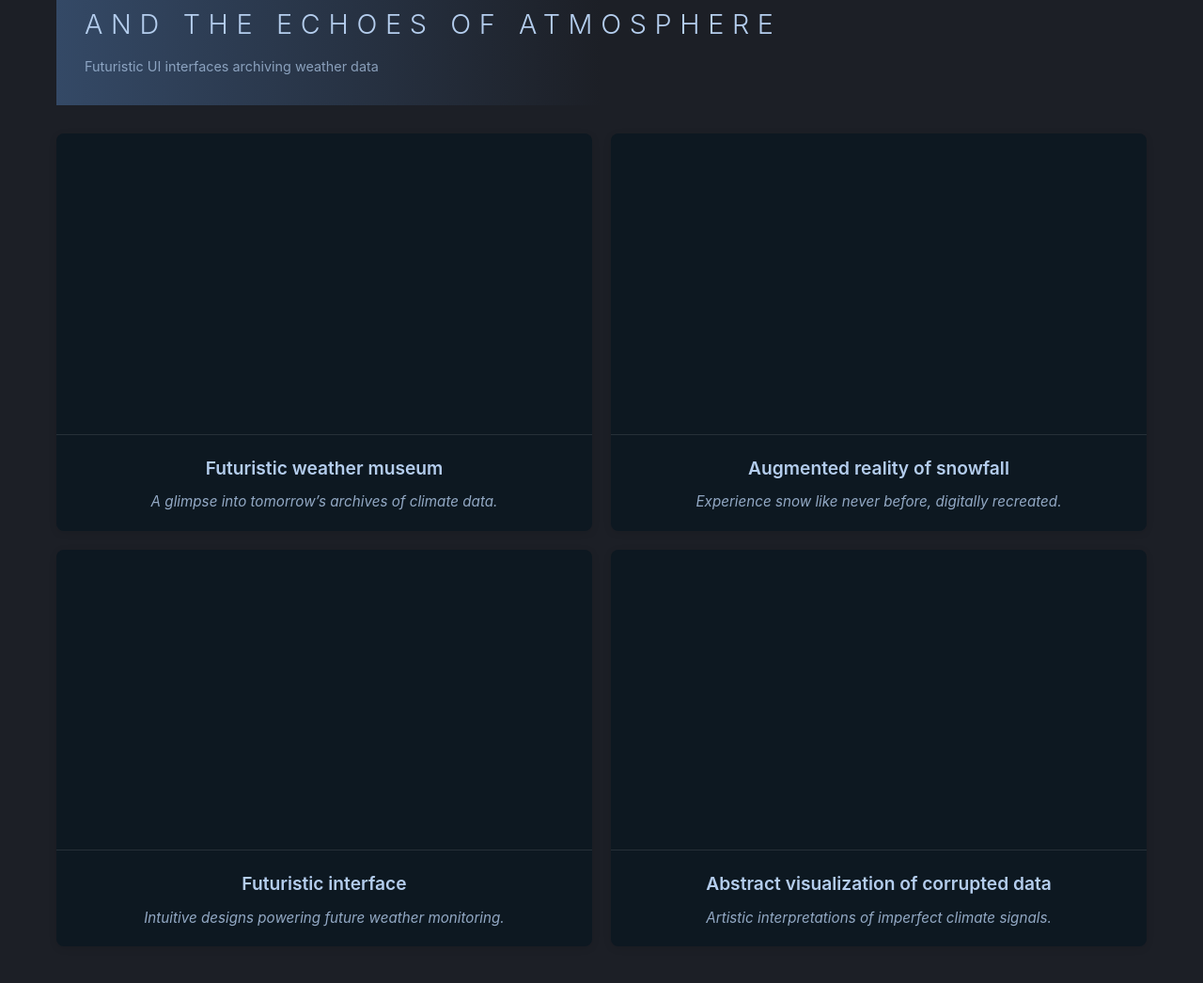
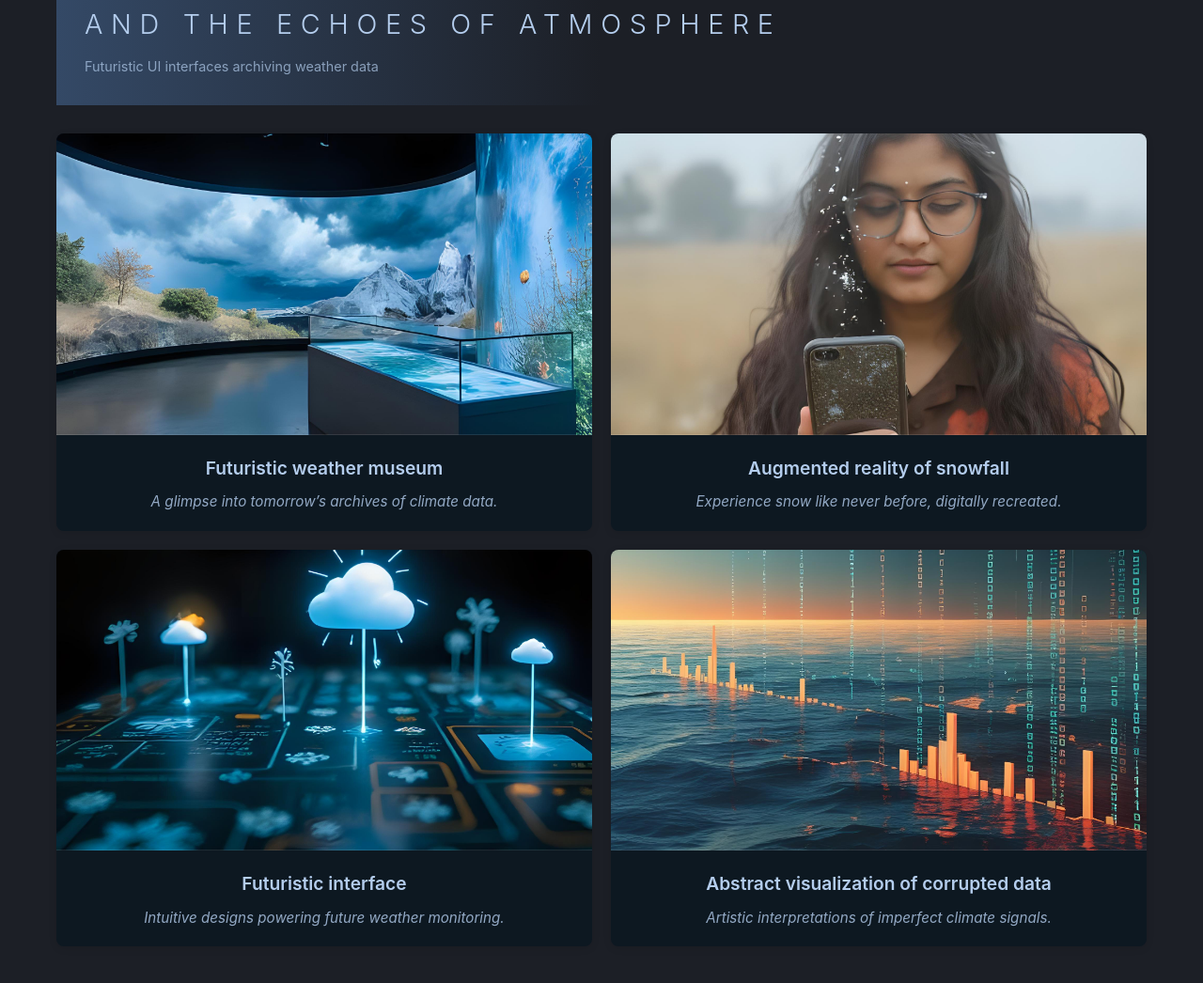
Before and after one commit to AARISH636/The_silent_sky, a plain HTML site: page index.html in a window 1280 px wide. Shown: the part 3179-4225 px from the top of the page at 94% size. Drawn offline with Linux system fonts and the light colour scheme; files whose address does not match are found by name.

Commit message:
index.html

```diff
--- a/index.html
+++ b/index.html
@@ -116,7 +116,7 @@
 
         <div class="echo-grid">
             <div class="echo-card fade-in">
-                <div class="echo-visual" style="background-image: url(images/meusem.jpg);"></div>
+                <div class="echo-visual" style="background-image: url('meusem.jpg');"></div>
                 <div class="echo-content">
                     <h3>Futuristic weather museum</h3>
                     <p>A glimpse into tomorrow’s archives of climate data.</p>
@@ -124,7 +124,7 @@
             </div>
 
             <div class="echo-card fade-in">
-                <div class="echo-visual" style="background-image: url(images/augumented\ snowfall.jpg);"></div>
+                <div class="echo-visual" style="background-image: url('augumented_snowfall.jpg');"></div>
                 <div class="echo-content">
                     <h3>Augmented reality of snowfall</h3>
                     <p>Experience snow like never before, digitally recreated.</p>
@@ -132,7 +132,7 @@
             </div>
 
             <div class="echo-card fade-in">
-                <div class="echo-visual" style="background-image: url(images/futuristic\ interface.jpg);"></div>
+                <div class="echo-visual" style="background-image: url('futuristic_interface.jpg');"></div>
                 <div class="echo-content">
                     <h3>Futuristic interface</h3>
                     <p>Intuitive designs powering future weather monitoring.</p>
@@ -140,7 +140,7 @@
             </div>
 
             <div class="echo-card fade-in">
-                <div class="echo-visual" style="background-image: url(images/curropted\ data.jpg);"></div>
+                <div class="echo-visual" style="background-image: url('curropted_data.jpg');"></div>
                 <div class="echo-content">
                     <h3>Abstract visualization of corrupted data</h3>
                     <p>Artistic interpretations of imperfect climate signals.</p>
```
